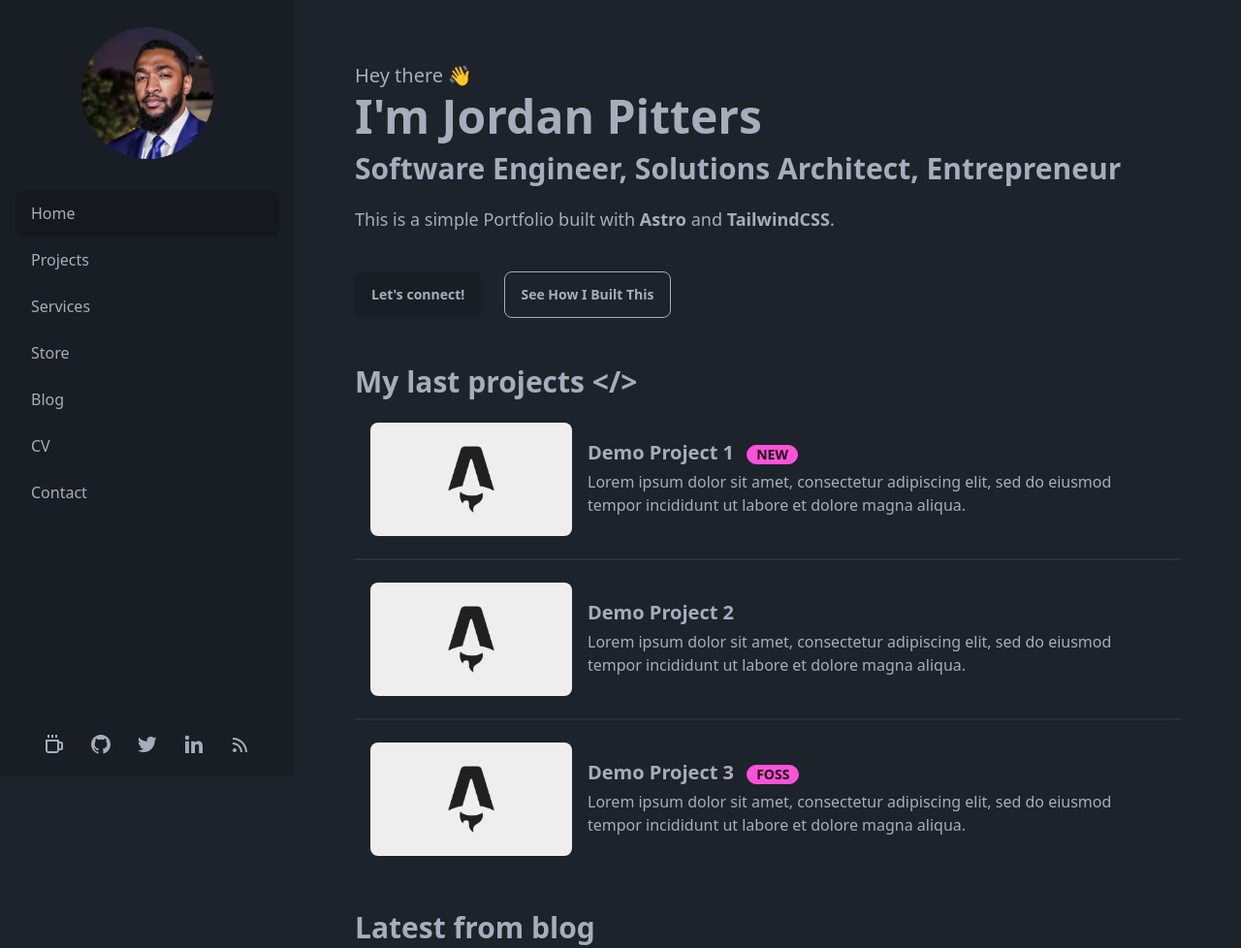
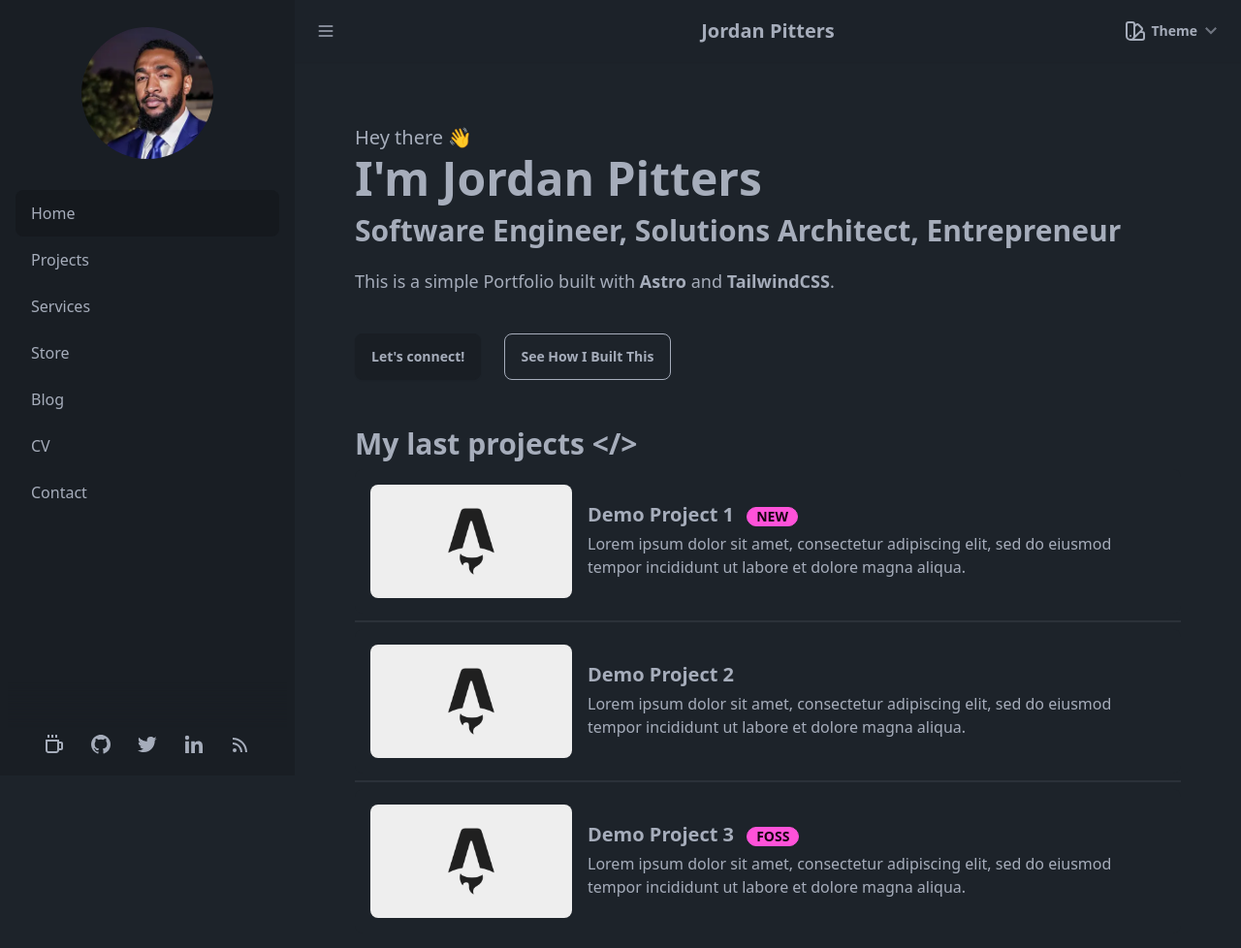
Before and after one commit to JPitters/CloudResume2024, an Astro site: page / in a window 1280 px wide. Shown: the top 978 px of the page at 97% size. Built offline with nearby package versions, Linux system fonts and the light colour scheme; Astro itself is replaced by a stand-in of ours.

Commit message:
bug fix
Quick fix for a snippet of code that kept the DasiyUI Theme Selector from being displayed on larger screens.

```diff
--- a/src/components/Header.astro
+++ b/src/components/Header.astro
@@ -1,5 +1,5 @@
 <div
-  class="sticky lg:hidden top-0 z-30 flex h-16 w-full justify-center bg-opacity-90 backdrop-blur transition-all duration-100 bg-base-100 text-base-content shadow-sm"
+  class="sticky top-0 z-30 flex h-16 w-full justify-center bg-opacity-90 backdrop-blur transition-all duration-100 bg-base-100 text-base-content shadow-sm"
 >
   <div class="navbar">
     <div class="navbar-start">
```
